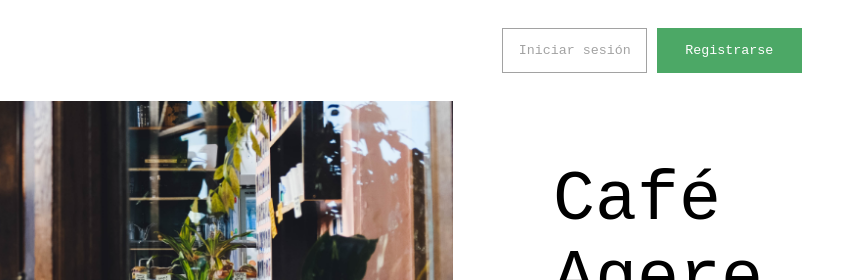
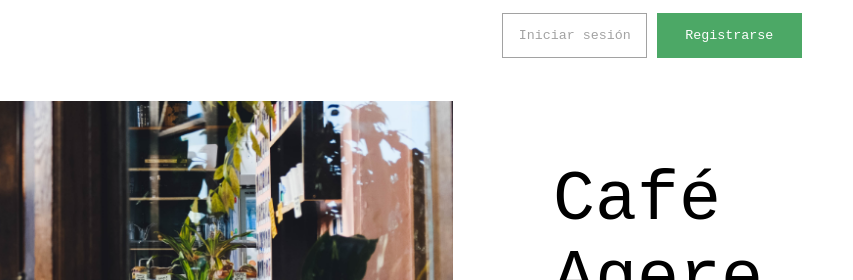
Before and after one commit to Ivan270/ayudantia-agere, a plain HTML site: page index.html in a window 1280 px wide. Shown: the top 280 px of the page, 427-1280 px from the left. Drawn offline with Linux system fonts and the light colour scheme; a web font is replaced by a local one.

Commit message:
added float styling in navbar

```diff
--- a/assets/scss/layout/_navbar.scss
+++ b/assets/scss/layout/_navbar.scss
@@ -1,15 +1,27 @@
 .navbar {
     font-family: $mono;
-    display: flex;
-    flex-wrap: wrap;
-    justify-content: space-between;
-    align-items: center;
     padding: 1% 4%;
+    min-width: 400px;
 
+    // ::after crea un seudo-elemento que será el ultimo hijo del elemento seleccionado.
+    &::after {
+        // Clearfix hack: https://www.w3schools.com/css/css_float_clear.asp
+        content: "";
+        // Cuando se utiliza la propiedad float y se quiere que el siguiente elemento se posicione por debajo, será recomendable utilizar la propiedad clear.
+        // clear especifica que debe pasar con el elemento al lado del flotante
+        // left => elemento se empuja debajo de los flotantes: left
+        // right => elemento se empuja debajo de los flotantes: right
+        // both: elemento se empuja debajo de todos los flotantes (left y right)
+        clear: both;
+        display: table;
+    }
+
+    // Tanto el __menu como __actions flotan a la izquierda y derecha respectivamente. Esto ocasionará que los elementos con float se desborden del contenedor principal.
     &__menu {
+        // Elemento flotará a la izquierda de su contenedor
+        float: left;
         display: flex;
         flex-wrap: wrap;
-
         align-items: center;
         gap: $sp4;
     }
@@ -17,4 +29,8 @@
         width: 3rem;
         margin-right: 2rem;
     }
+    &__actions {
+        // Elemento flotará a la derecha de su contenedor
+        float: right;
+    }
 }
```
Also changed, not shown: assets/css/main.css, 1 other file.
